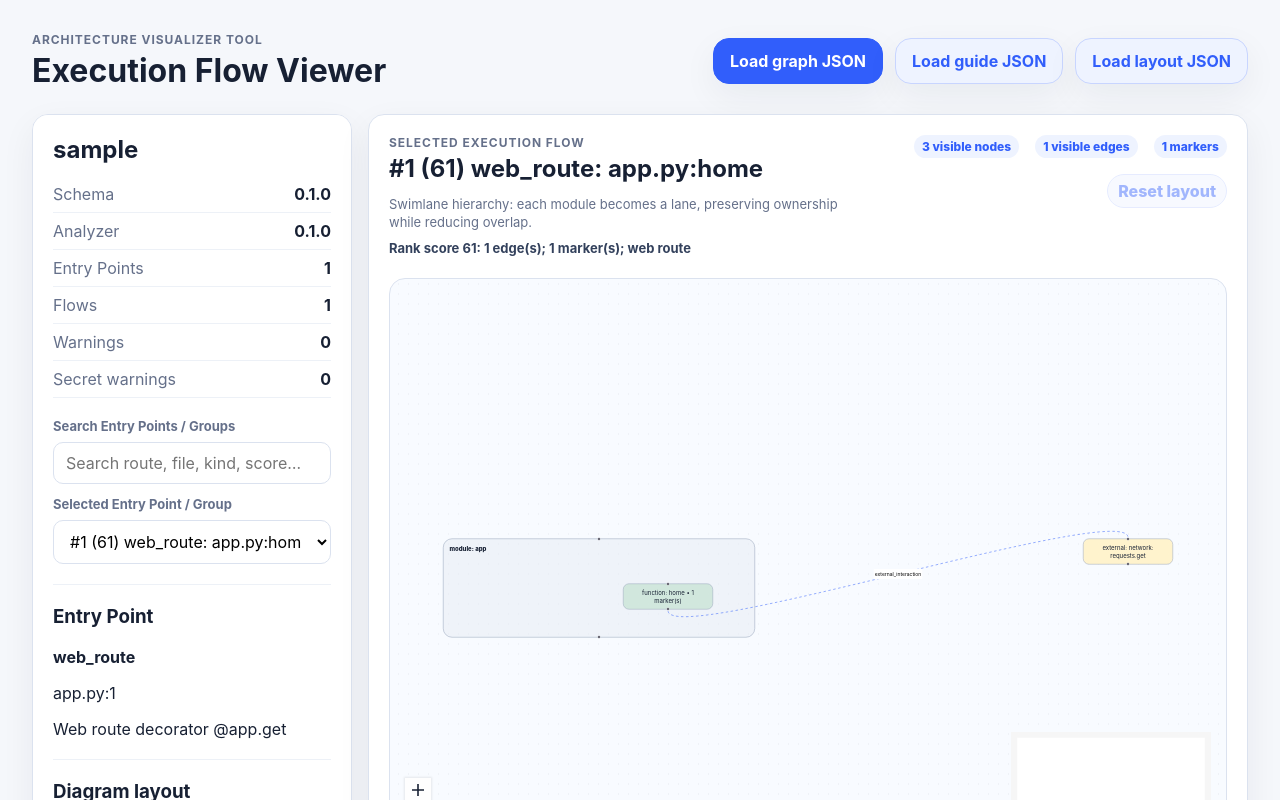
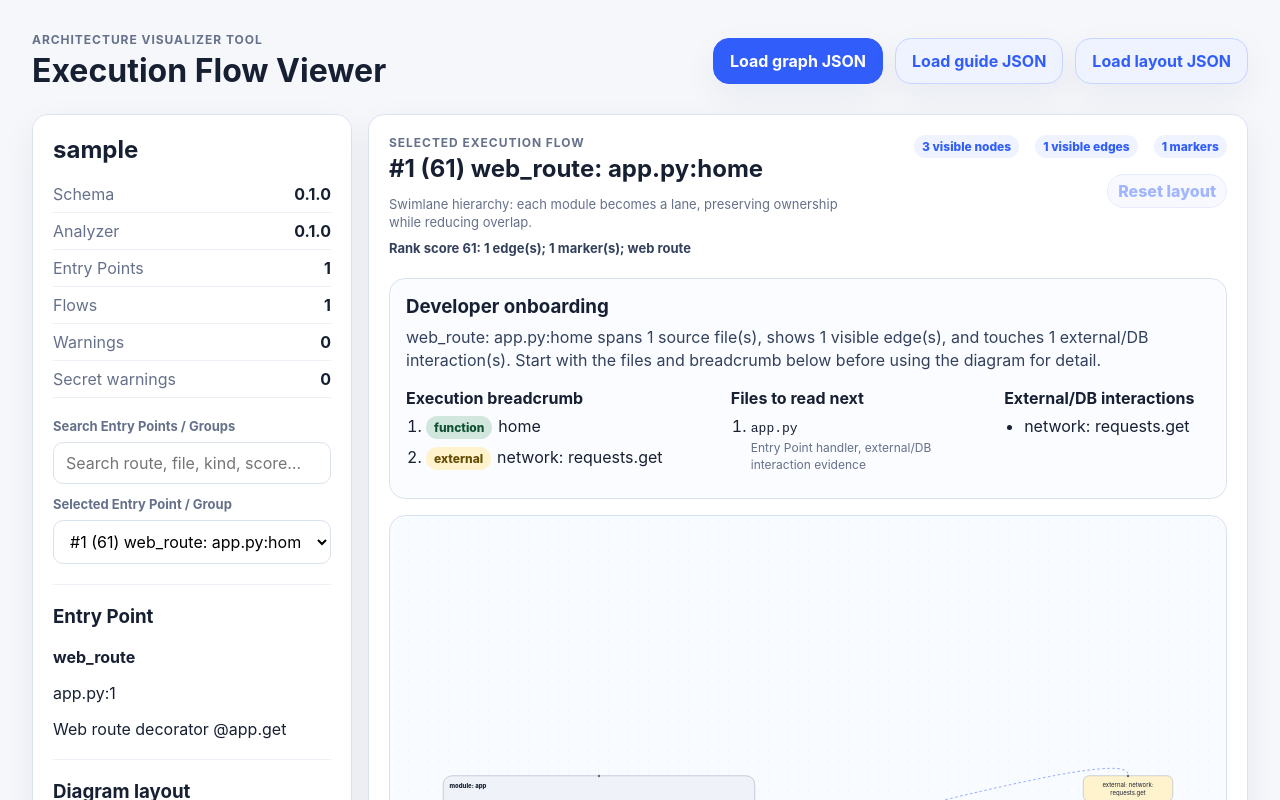
Before and after one commit to DevGrohl/AVT, a React (Vite) app in the folder apps/viewer/: page / in a window 1280 px wide. Shown: the top 800 px of the page. Built offline with nearby package versions, Linux system fonts and the light colour scheme.

Commit message:
Add selected flow onboarding panel

```diff
--- a/apps/viewer/src/main.tsx
+++ b/apps/viewer/src/main.tsx
@@ -313,6 +313,11 @@ function App() {
                     });
                   }}
                 />
+                <DeveloperOnboardingPanel
+                  entryPoint={selectedEntryPoint}
+                  nodes={flowModel.flowNodes}
+                  edges={flowModel.flowEdges}
+                />
                 <div className="graphCanvas" aria-label="Selected Execution Flow graph">
                   <ReactFlow
                     key={`${selectedFlow.id}:${diagramLayout}:${displayOptions.showHierarchyContext}:${displayOptions.showExternalInteractions}:${displayOptions.edgeLabelMode}`}
@@ -595,6 +600,131 @@ function FlowHeader({
       </div>
     </div>
   );
+}
+
+interface FlowOnboardingInfo {
+  summary: string;
+  files: Array<{ path: string; reason: string; score: number }>;
+  breadcrumbs: GraphNode[];
+  externalInteractions: string[];
+}
+
+function DeveloperOnboardingPanel({ entryPoint, nodes, edges }: { entryPoint: EntryPoint | null; nodes: GraphNode[]; edges: GraphEdge[] }) {
+  const info = useMemo(() => buildFlowOnboardingInfo(entryPoint, nodes, edges), [entryPoint, nodes, edges]);
+  return (
+    <section className="onboardingPanel">
+      <div>
+        <h3>Developer onboarding</h3>
+        <p>{info.summary}</p>
+      </div>
+      <div className="onboardingGrid">
+        <section>
+          <h4>Execution breadcrumb</h4>
+          {info.breadcrumbs.length ? (
+            <ol className="breadcrumbList">
+              {info.breadcrumbs.map((node) => (
+                <li key={node.id}><span className={`kind kind-${node.kind}`}>{node.kind}</span>{node.label}</li>
+              ))}
+            </ol>
+          ) : <p className="hint">No readable behavior path found for this flow.</p>}
+        </section>
+        <section>
+          <h4>Files to read next</h4>
+          {info.files.length ? (
+            <ol className="fileReadList">
+              {info.files.slice(0, 6).map((file) => (
+                <li key={file.path}><code>{file.path}</code><p>{file.reason}</p></li>
+              ))}
+            </ol>
+          ) : <p className="hint">No source files found in this flow.</p>}
+        </section>
+        <section>
+          <h4>External/DB interactions</h4>
+          {info.externalInteractions.length ? (
+            <ul className="compactBullets">
+              {info.externalInteractions.slice(0, 8).map((label) => <li key={label}>{label}</li>)}
+            </ul>
+          ) : <p className="hint">No external interactions visible in this flow.</p>}
+        </section>
+      </div>
+    </section>
+  );
+}
+
+function buildFlowOnboardingInfo(entryPoint: EntryPoint | null, nodes: GraphNode[], edges: GraphEdge[]): FlowOnboardingInfo {
+  const nodeById = new Map(nodes.map((node) => [node.id, node]));
+  const behaviorNodes = nodes.filter((node) => node.kind !== 'module' && node.kind !== 'class');
+  const externalInteractions = sortedUnique(behaviorNodes.filter((node) => node.kind === 'external').map((node) => node.label));
+  const files = rankFlowFiles(entryPoint, behaviorNodes, edges);
+  const breadcrumbs = buildBreadcrumb(entryPoint, behaviorNodes, edges, nodeById);
+  const methods = entryPoint?.http_methods?.join(', ');
+  const route = entryPoint?.route_path;
+  const entryLabel = route ? `${methods || 'ROUTE'} ${route}` : entryPoint?.label ?? 'Selected flow';
+  const sourceCount = files.length;
+  const externalText = externalInteractions.length ? `touches ${externalInteractions.length} external/DB interaction(s)` : 'has no visible external interactions';
+  const summary = `${entryLabel} spans ${sourceCount} source file(s), shows ${edges.length} visible edge(s), and ${externalText}. Start with the files and breadcrumb below before using the diagram for detail.`;
+  return { summary, files, breadcrumbs, externalInteractions };
+}
+
+function rankFlowFiles(entryPoint: EntryPoint | null, nodes: GraphNode[], edges: GraphEdge[]): Array<{ path: string; reason: string; score: number }> {
+  const byPath = new Map<string, { path: string; score: number; reasons: Set<string> }>();
+  const ensure = (path: string) => {
+    const existing = byPath.get(path);
+    if (existing) return existing;
+    const next = { path, score: 0, reasons: new Set<string>() };
+    byPath.set(path, next);
+    return next;
+  };
+  for (const node of nodes) {
+    if (!node.path) continue;
+    const item = ensure(node.path);
+    item.score += node.kind === 'function' || node.kind === 'method' ? 3 : 1;
+    if (node.id === entryPoint?.node_id) {
+      item.score += 20;
+      item.reasons.add('Entry Point handler');
+    } else if (node.kind === 'function' || node.kind === 'method') {
+      item.reasons.add('flow behavior');
+    }
+  }
+  for (const edge of edges) {
+    const path = edge.evidence.location.path;
+    const item = ensure(path);
+    item.score += edge.kind === 'external_interaction' ? 4 : 1;
+    if (edge.kind === 'external_interaction') item.reasons.add('external/DB interaction evidence');
+    if (edge.certainty === 'uncertain') item.reasons.add('uncertainty to review');
+  }
+  return [...byPath.values()]
+    .map((item) => ({ path: item.path, score: item.score, reason: [...item.reasons].slice(0, 3).join(', ') || 'referenced by flow evidence' }))
+    .sort((a, b) => b.score - a.score || a.path.localeCompare(b.path));
+}
+
+function buildBreadcrumb(entryPoint: EntryPoint | null, nodes: GraphNode[], edges: GraphEdge[], nodeById: Map<string, GraphNode>): GraphNode[] {
+  const startId = entryPoint?.node_id ?? nodes.find((node) => node.kind !== 'external')?.id;
+  if (!startId) return [];
+  const outgoing = new Map<string, GraphEdge[]>();
+  for (const edge of edges) outgoing.set(edge.source, [...(outgoing.get(edge.source) ?? []), edge]);
+  const path: GraphNode[] = [];
+  const seen = new Set<string>();
+  let currentId: string | undefined = startId;
+  while (currentId && !seen.has(currentId) && path.length < 8) {
+    seen.add(currentId);
+    const node = nodeById.get(currentId);
+    if (node && node.kind !== 'module' && node.kind !== 'class') path.push(node);
+    const nextEdge: GraphEdge | undefined = (outgoing.get(currentId) ?? [])
+      .filter((edge) => !seen.has(edge.target))
+      .sort((a, b) => breadcrumbEdgeScore(b, nodeById) - breadcrumbEdgeScore(a, nodeById) || a.id.localeCompare(b.id))[0];
+    currentId = nextEdge?.target;
+  }
+  return path;
+}
+
+function breadcrumbEdgeScore(edge: GraphEdge, nodeById: Map<string, GraphNode>): number {
+  const target = nodeById.get(edge.target);
+  let score = edge.kind === 'external_interaction' ? 2 : 5;
+  if (target?.kind === 'external') score += 1;
+  if (target?.kind === 'function' || target?.kind === 'method') score += 4;
+  if (edge.certainty === 'confirmed') score += 2;
+  return score;
 }
 
 function layoutDescription(layout: DiagramLayout): string {
--- a/apps/viewer/src/styles.css
+++ b/apps/viewer/src/styles.css
@@ -269,6 +269,60 @@ select,
   word-break: break-word;
 }
 
+.onboardingPanel {
+  margin-bottom: 16px;
+  padding: 16px;
+  border: 1px solid #dbe2ef;
+  border-radius: 16px;
+  background: #fbfcff;
+}
+
+.onboardingPanel h3,
+.onboardingPanel h4 {
+  margin: 0 0 8px;
+}
+
+.onboardingPanel p {
+  margin: 0;
+  color: #33415c;
+  line-height: 1.45;
+}
+
+.onboardingGrid {
+  display: grid;
+  grid-template-columns: minmax(220px, 1.2fr) minmax(220px, 1fr) minmax(180px, 0.8fr);
+  gap: 16px;
+  margin-top: 16px;
+}
+
+.breadcrumbList,
+.fileReadList,
+.compactBullets {
+  margin: 0;
+  padding-left: 20px;
+}
+
+.breadcrumbList li,
+.fileReadList li,
+.compactBullets li {
+  margin-bottom: 8px;
+}
+
+.breadcrumbList .kind {
+  margin-right: 6px;
+}
+
+.fileReadList code {
+  display: block;
+  word-break: break-word;
+}
+
+.fileReadList p {
+  margin-top: 3px;
+  color: #65708a;
+  font-size: 12px;
+}
+
 .counts {
   flex-wrap: wrap;
   justify-content: flex-end;
```
Also changed, not shown: 1 other file (tests, documents, lock files or other folders).
